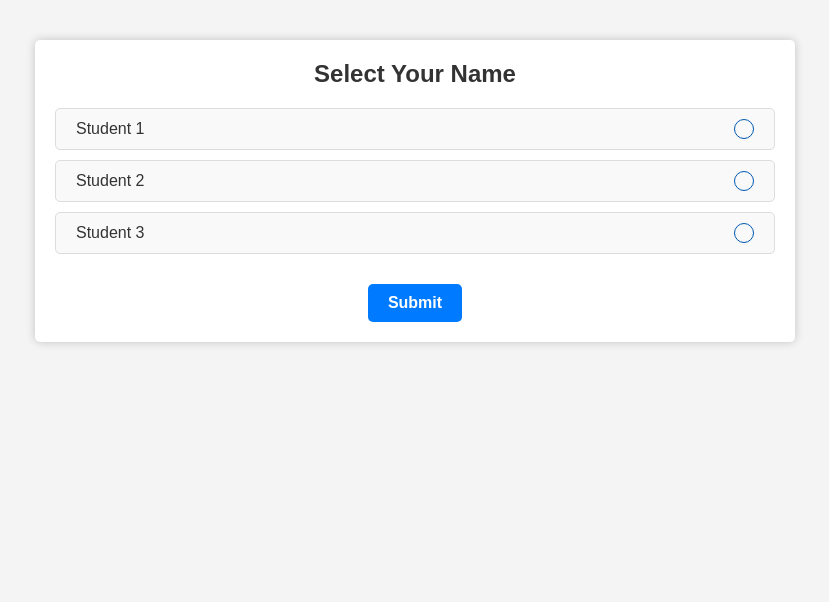
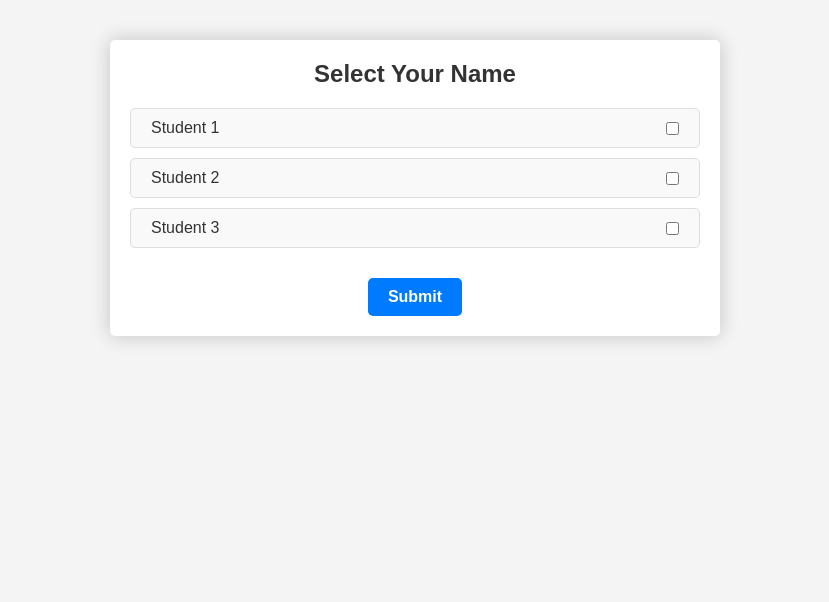
Before and after one commit to AzeemIdrisi/QR-Attendance-System, a Flask app: page /add_manually in a window 1280 px wide. Shown: the part 110-712 px from the top of the page, without its empty margins (225-1054 px from the left). Run offline with Flask 3, Linux system fonts and the light colour scheme.

Commit message:
Checkbox

```diff
--- a/Flask/static/style1.css
+++ b/Flask/static/style1.css
@@ -12,7 +12,7 @@ body {
 }
 
 .container {
-    max-width: 800px;
+    max-width: 650px;
     margin: 0 auto;
     padding: 20px;
 }
@@ -33,7 +33,7 @@ body {
     background-color: #fff;
     padding: 20px;
     border-radius: 5px;
-    box-shadow: 0 0 10px rgba(0, 0, 0, 0.2);
+    box-shadow: 0 0 20px rgba(0, 0, 0, 0.2);
     text-align: center;
     margin-top: 20px;
 }
@@ -69,39 +69,6 @@ body {
     background-color: #e0e0e0;
 }
 
-.checkmark {
-    display: inline-block;
-    width: 20px;
-    height: 20px;
-    border: 1px solid #0157b3;
-    border-radius: 50%;
-    background-color: transparent;
-    margin-left: 10px;
-    position: relative;
-}
-
-.checkmark:after {
-    content: '';
-    width: 10px;
-    height: 5px;
-    border-bottom: 2px solid #007BFF;
-    border-left: 2px solid #007BFF;
-    transform: rotate(-45deg);
-    position: absolute;
-    top: 50%;
-    left: 50%;
-    transform: translate(-50%, -50%);
-    display: none;
-}
-
-input[type="radio"] {
-    display: none;
-}
-
-input[type="radio"]:checked + .student-label .checkmark:after {
-    display: block;
-}
-
 .submit-button {
     background-color: #007BFF;
     color: #fff;
--- a/Flask/templates/index1.html
+++ b/Flask/templates/index1.html
@@ -1,16 +1,17 @@
 <!DOCTYPE html>
 <html lang="en">
 <head>
-    <meta charset="UTF-8" />
-    <meta name="viewport" content="width=device-width, initial-scale=1.0" />
+    <meta charset="UTF-8"/>
+    <meta name="viewport" content="width=device-width, initial-scale=1.0"/>
     <title>College Attendance Portal</title>
-    <link rel="stylesheet" href="static/style1.css" />
+    <link rel="stylesheet" href="static/style1.css"/>
 </head>
 <body>
 <header class="header">
     <h1 class="header-title">Inderprastha Engineering College</h1>
     <h2>Attendance Portal</h2>
 </header>
+
 <div class="container">
     <section class="attendance-section">
         <h2 class="section-title">Select Your Name</h2>
@@ -18,23 +19,23 @@
             <ul class="student-list">
                 <li class="student">
                     <label class="student-label">
-                <input type="radio" name="student" value="student1" />
-                Student 1
+                        <span>Student 1</span>
                         <span class="checkmark"></span>
+                        <input type="checkbox" class="student-checkbox" value="student1"/>
                     </label>
                 </li>
                 <li class="student">
                     <label class="student-label">
-                <input type="radio" name="student" value="student2" />
-                Student 2
+                        <span>Student 2</span>
                         <span class="checkmark"></span>
+                        <input type="checkbox" class="student-checkbox" value="student2"/>
                     </label>
                 </li>
                 <li class="student">
                     <label class="student-label">
-                <input type="radio" name="student" value="student3" />
-                Student 3
+                        <span>Student 3</span>
                         <span class="checkmark"></span>
+                        <input type="checkbox" class="student-checkbox" value="student3"/>
                     </label>
                 </li>
                 <!-- Add more students as needed -->
@@ -43,8 +44,23 @@
         </form>
     </section>
 </div>
+
 <footer class="footer">
     <p>&copy; QR Attendance System 2023 - Team Hokage</p>
 </footer>
+
+<script>
+    const checkboxes = document.querySelectorAll('.student');
+
+    checkboxes.forEach((checkbox) => {
+        checkbox.addEventListener('change', () => {
+            checkboxes.forEach((otherCheckbox) => {
+                if (otherCheckbox !== checkbox) {
+                    otherCheckbox.querySelector('.student-checkbox').checked = false;
+                }
+            });
+        });
+    });
+</script>
 </body>
 </html>
```
Lines whose indentation alone changed are shown as unchanged.
